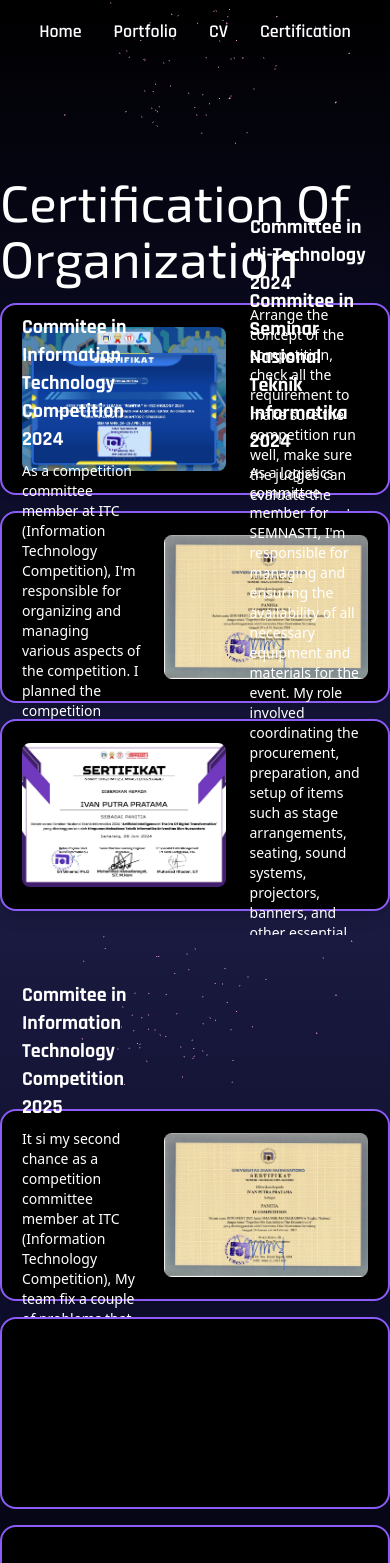
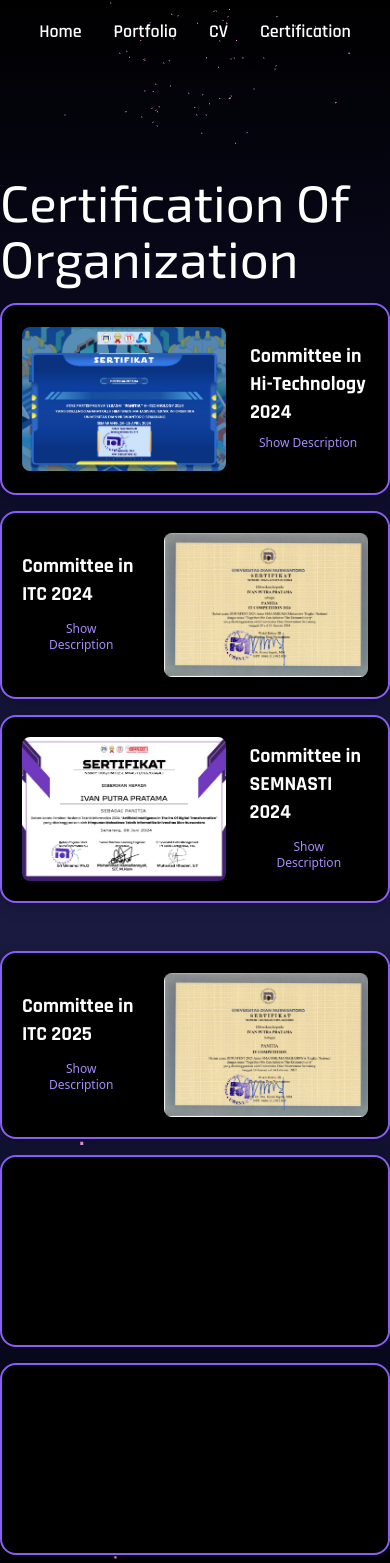
Before and after one commit to frctlprdx/portfolio, a React (Vite) app: page /more-organization in a window 390 px wide. Shown: the top 1563 px of the page. Built offline with nearby package versions, Linux system fonts and the light colour scheme.

Commit message:
Fix Certification

```diff
--- a/src/components/Organization1.jsx
+++ b/src/components/Organization1.jsx
@@ -1,21 +1,58 @@
+import { useState } from 'react';
 import img4 from '../assets/img/img4.jpg';
 
 const Organization1 = () => {
-    return (
+  const [showModal, setShowModal] = useState(false);
+
+  return (
+    <>
       <div className="w-screen max-w-6xl mx-auto bg-black text-white border-2 border-violet-500 rounded-2xl shadow-lg p-5 flex items-center gap-6 h-48">
         <img
           src={img4}
-          alt="Deskripsi Gambar"
+          alt="Organization Certificate"
           className="w-42 h-36 object-cover rounded-lg"
         />
         <div className="flex-1">
           <h2 className="text-xl font-bold">Committee in Hi-Technology 2024</h2>
-          <p className="mt-2 text-sm">Arrange the concept of the competition, check all the requirement to make sure
-            the competition run well, make sure the judges can evaluate the participant and asking participant
-            after they gave the presentation </p>
+
+          {/* Tombol hanya di mobile */}
+          <button
+            onClick={() => setShowModal(true)}
+            className="mt-1 px-2 py-1 text-xs text-violet-400 rounded bg-transparent hover:bg-violet-400 hover:text-black transition md:hidden"
+          >
+            Show Description
+          </button>
+
+          {/* Description langsung tampil di desktop */}
+          <p className="hidden mt-2 text-sm md:block">
+            Arrange the concept of the competition, check all the requirements to make sure
+            the competition runs well, ensure the judges can evaluate the participants, and ask
+            participants after their presentation.
+          </p>
         </div>
       </div>
-    );
-  }
 
-  export default Organization1;
+      {/* Modal di mobile */}
+      {showModal && (
+        <div className="fixed inset-0 bg-black bg-opacity-60 flex justify-center items-center z-50 md:hidden">
+          <div className="bg-white text-black rounded-lg shadow-lg max-w-sm p-4 mx-4">
+            <h3 className="font-bold text-lg mb-2">Description</h3>
+            <p className="text-sm mb-4">
+              Arrange the concept of the competition, check all the requirements to make sure
+              the competition runs well, ensure the judges can evaluate the participants, and ask
+              participants after their presentation.
+            </p>
+            <button
+              onClick={() => setShowModal(false)}
+              className="px-3 py-1 text-sm rounded bg-violet-500 text-white hover:bg-violet-600"
+            >
+              Close
+            </button>
+          </div>
+        </div>
+      )}
+    </>
+  );
+};
+
+export default Organization1;
--- a/src/components/Organization2.jsx
+++ b/src/components/Organization2.jsx
@@ -1,19 +1,62 @@
+import { useState } from 'react';
 import img5 from '../assets/img/img5.jpg';
 
 const Organization2 = () => {
+  const [showPopup, setShowPopup] = useState(false);
+
   return (
-    <div className="w-screen max-w-6xl mx-auto bg-black text-white border-2 border-violet-500 rounded-2xl shadow-lg p-5 flex items-center gap-6 h-48">
+    <div className="w-screen max-w-6xl mx-auto bg-black text-white border-2 border-violet-500 rounded-2xl shadow-lg p-5 flex items-center gap-6 h-auto md:h-48 relative">
       <div className="flex-1">
-          <h2 className="text-xl font-bold">Commitee in Information Technology Competition 2024</h2>
-          <p className="mt-2 text-sm">As a competition committee member at ITC (Information Technology Competition), I'm responsible for organizing and managing various aspects of the competition. I planned the competition structure, setting up rules and evaluation criteria, and coordinating with the panel of judges to ensure a fair and smooth judging process.</p>
+        <h2 className="text-xl font-bold">
+          Committee in ITC 2024
+        </h2>
+
+        {/* Deskripsi desktop */}
+        <p className="mt-2 text-sm hidden sm:block">
+          As a competition committee member at ITC (Information Technology Competition),
+          I'm responsible for organizing and managing various aspects of the competition.
+          I planned the competition structure, set up rules and evaluation criteria, and
+          coordinated with the panel of judges to ensure a fair and smooth judging process.
+        </p>
+
+        {/* Tombol untuk mobile */}
+        <button
+          onClick={() => setShowPopup(true)}
+          className="sm:hidden mt-2 text-violet-400 text-xs px-3 py-1 rounded transition-colors duration-200 bg-transparent hover:bg-violet-600 hover:text-black"
+        >
+          Show Description
+        </button>
       </div>
+
+      {/* Gambar tetap di kanan */}
       <img
         src={img5}
         alt="Deskripsi Gambar"
         className="w-42 h-36 object-cover rounded-lg"
       />
+
+      {/* Popup modal mobile */}
+      {showPopup && (
+        <div className="fixed inset-0 bg-black bg-opacity-60 flex justify-center items-center z-50 px-4">
+          <div className="bg-white text-black p-4 rounded-xl max-w-sm w-full shadow-lg">
+            <h3 className="text-lg font-semibold mb-2">Description</h3>
+            <p className="text-sm">
+              As a competition committee member at ITC (Information Technology Competition),
+              I'm responsible for organizing and managing various aspects of the competition.
+              I planned the competition structure, set up rules and evaluation criteria, and
+              coordinated with the panel of judges to ensure a fair and smooth judging process.
+            </p>
+            <button
+              onClick={() => setShowPopup(false)}
+              className="mt-4 text-violet-600 text-sm px-3 py-1 rounded hover:bg-violet-600 hover:text-white transition"
+            >
+              Close
+            </button>
+          </div>
+        </div>
+      )}
     </div>
   );
-  }
+};
 
 export default Organization2;
--- a/src/components/Organization3.jsx
+++ b/src/components/Organization3.jsx
@@ -1,22 +1,65 @@
+import { useState } from 'react';
 import img6 from '../assets/img/img6.jpg';
 
 const Organization3 = () => {
+  const [showPopup, setShowPopup] = useState(false);
+
   return (
-        <div className="w-screen max-w-6xl mx-auto bg-black text-white border-2 border-violet-500 rounded-2xl shadow-lg p-5 flex items-center gap-6 h-48">
+    <div className="w-screen max-w-6xl mx-auto bg-black text-white border-2 border-violet-500 rounded-2xl shadow-lg p-5 flex items-center gap-6 h-auto md:h-48 relative">
+      {/* Gambar di kiri */}
       <img
         src={img6}
         alt="Deskripsi Gambar"
         className="w-42 h-36 object-cover rounded-lg"
       />
+
+      {/* Konten */}
       <div className="flex-1">
-          <h2 className="text-xl font-bold">Commitee in Seminar Nasional Teknik Informatika 2024</h2>
-          <p className="mt-2 text-sm">As a logistics committee member for SEMNASTI, I'm responsible for managing
-            and ensuring the availability of all necessary equipment and materials for the event. My role involved coordinating the procurement, preparation,
-            and setup of items such as stage arrangements, seating, sound systems, projectors, banners, and other essential supplies. During the seminar,
-            I  monitored and maintained the equipment, quickly addressing any technical or logistical issues that arose. After the event, you were responsible for organizing the dismantling and storage of materials, ensuring that everything was returned properly.</p>
+        <h2 className="text-xl font-bold">Committee in SEMNASTI 2024</h2>
+
+        {/* Deskripsi tampil langsung di desktop */}
+        <p className="mt-2 text-sm hidden sm:block">
+          As a logistics committee member for SEMNASTI, I'm responsible for managing
+          and ensuring the availability of all necessary equipment and materials for the event.
+          My role involved coordinating the procurement, preparation, and setup of items such as stage arrangements,
+          seating, sound systems, projectors, banners, and other essential supplies.
+          During the seminar, I monitored and maintained the equipment, quickly addressing any technical or logistical issues that arose.
+          After the event, I was responsible for organizing the dismantling and storage of materials, ensuring that everything was returned properly.
+        </p>
+
+        {/* Tombol show untuk mobile */}
+        <button
+          onClick={() => setShowPopup(true)}
+          className="sm:hidden mt-2 text-violet-400 text-xs px-3 py-1 rounded transition-colors duration-200 bg-transparent hover:bg-violet-600 hover:text-black"
+        >
+          Show Description
+        </button>
+      </div>
+
+      {/* Popup untuk mobile */}
+      {showPopup && (
+        <div className="fixed inset-0 bg-black bg-opacity-60 flex justify-center items-center z-50 px-4">
+          <div className="bg-white text-black p-4 rounded-xl max-w-sm w-full shadow-lg">
+            <h3 className="text-lg font-semibold mb-2">Description</h3>
+            <p className="text-sm">
+              As a logistics committee member for SEMNASTI, I'm responsible for managing
+              and ensuring the availability of all necessary equipment and materials for the event.
+              My role involved coordinating the procurement, preparation, and setup of items such as stage arrangements,
+              seating, sound systems, projectors, banners, and other essential supplies.
+              During the seminar, I monitored and maintained the equipment, quickly addressing any technical or logistical issues that arose.
+              After the event, I was responsible for organizing the dismantling and storage of materials, ensuring that everything was returned properly.
+            </p>
+            <button
+              onClick={() => setShowPopup(false)}
+              className="mt-4 text-violet-600 text-sm px-3 py-1 rounded hover:bg-violet-600 hover:text-white transition"
+            >
+              Close
+            </button>
           </div>
         </div>
+      )}
+    </div>
   );
-  }
+};
 
 export default Organization3;
--- a/src/components/Organization4.jsx
+++ b/src/components/Organization4.jsx
@@ -1,19 +1,56 @@
+import { useState } from 'react';
 import itc2025 from '../assets/img/itc2025.jpg';
 
 const Organization4 = () => {
+  const [showPopup, setShowPopup] = useState(false);
+
   return (
-    <div className="w-screen max-w-6xl mx-auto bg-black text-white border-2 border-violet-500 rounded-2xl shadow-lg p-5 flex items-center gap-6 h-48">
+    <div className="w-screen max-w-6xl mx-auto bg-black text-white border-2 border-violet-500 rounded-2xl shadow-lg p-5 flex items-center gap-6 h-auto md:h-48 relative">
       <div className="flex-1">
-          <h2 className="text-xl font-bold">Commitee in Information Technology Competition 2025</h2>
-          <p className="mt-2 text-sm">It si my second chance as a competition committee member at ITC (Information Technology Competition), My team fix a couple of problems that happened last time, make the competition more scheduled and more organized</p>
+        <h2 className="text-xl font-bold">Committee in ITC 2025</h2>
+
+        {/* Deskripsi tampil langsung di desktop */}
+        <p className="mt-2 text-sm hidden sm:block">
+          It is my second chance as a competition committee member at ITC (Information Technology Competition).
+          My team fixed a couple of problems that happened last time, made the competition more scheduled, and more organized.
+        </p>
+
+        {/* Tombol show untuk mobile */}
+        <button
+          onClick={() => setShowPopup(true)}
+          className="sm:hidden mt-2 text-violet-400 text-xs px-3 py-1 rounded transition-colors duration-200 bg-transparent hover:bg-violet-600 hover:text-black"
+        >
+          Show Description
+        </button>
       </div>
+
+      {/* Gambar di kanan */}
       <img
         src={itc2025}
         alt="Deskripsi Gambar"
         className="w-42 h-36 object-cover rounded-lg"
       />
+
+      {/* Popup untuk mobile */}
+      {showPopup && (
+        <div className="fixed inset-0 bg-black bg-opacity-60 flex justify-center items-center z-50 px-4">
+          <div className="bg-white text-black p-4 rounded-xl max-w-sm w-full shadow-lg">
+            <h3 className="text-lg font-semibold mb-2">Description</h3>
+            <p className="text-sm">
+              It is my second chance as a competition committee member at ITC (Information Technology Competition).
+              My team fixed a couple of problems that happened last time, made the competition more scheduled, and more organized.
+            </p>
+            <button
+              onClick={() => setShowPopup(false)}
+              className="mt-4 text-violet-600 text-sm px-3 py-1 rounded hover:bg-violet-600 hover:text-white transition"
+            >
+              Close
+            </button>
+          </div>
+        </div>
+      )}
     </div>
   );
-  }
+};
 
 export default Organization4;
--- a/src/components/Organize2.jsx
+++ b/src/components/Organize2.jsx
@@ -7,10 +7,12 @@ import Organization6 from "./Organization6";
 const Organize2 = () => {
   return (
     <section className="relative w-screen h-auto flex flex-col items-center justify-start bg-gradient-to-b from-galaxyLight via-galaxyDark to-black text-white px-8 overflow-hidden">
-    <Canvas className="absolute top-0 left-0 w-full h-full" camera={{ position: [0, 0, 5] }}>
+    <div  className="absolute w-screen h-screen">
+    <Canvas camera={{ position: [0, 0, 5] }}>
       <ambientLight intensity={0.5} />
       <StarField />
     </Canvas>
+    </div>
 
     {/* Container teks */}
     <div className="relative z-10 flex flex-col items-center gap-4 p-6 bg-opacity-50 rounded-lg">
```
Also changed, not shown: src/components/CertificateHardSkill.jsx (+19 -8 lines), src/components/CertificateOrganization.jsx (+18 -8 lines), src/components/Competence1.jsx (+13 -5 lines), src/components/Competence2.jsx (+4 -4 lines). Lines whose indentation alone changed are shown as unchanged.
